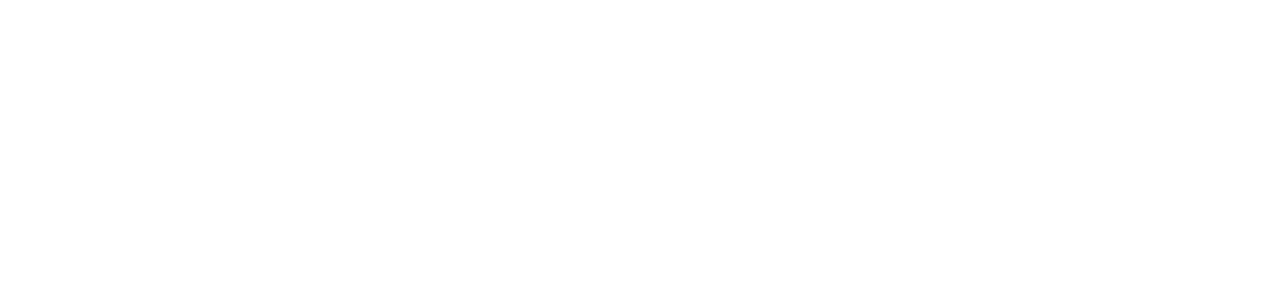
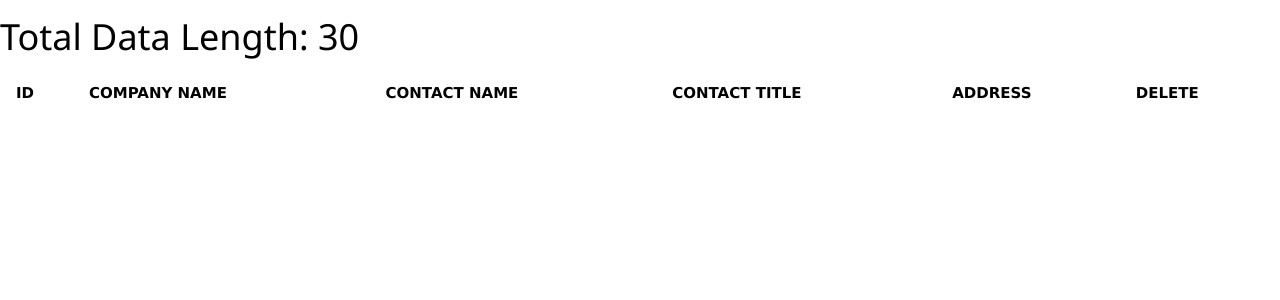
Before and after one commit to FakirHerif/techcareer-frontend-bootcamp-odevler, a React (Create React App) app in the folder odevProductsDataReact/odev-products-data/: page / in a window 1280 px wide. Shown: the top 300 px of the page. Built offline with nearby package versions, Linux system fonts and the light colour scheme.

Commit message:
w3 css and data headers added

```diff
--- a/odevProductsDataReact/odev-products-data/public/index.html
+++ b/odevProductsDataReact/odev-products-data/public/index.html
@@ -10,21 +10,12 @@
       content="Web site created using create-react-app"
     />
     <link rel="apple-touch-icon" href="%PUBLIC_URL%/logo192.png" />
-    <!--
-      manifest.json provides metadata used when your web app is installed on a
-      user's mobile device or desktop. See https://developers.google.com/web/fundamentals/web-app-manifest/
-    -->
+
     <link rel="manifest" href="%PUBLIC_URL%/manifest.json" />
-    <!--
-      Notice the use of %PUBLIC_URL% in the tags above.
-      It will be replaced with the URL of the `public` folder during the build.
-      Only files inside the `public` folder can be referenced from the HTML.
+    <title>React App</title>
 
-      Unlike "/favicon.ico" or "favicon.ico", "%PUBLIC_URL%/favicon.ico" will
-      work correctly both with client-side routing and a non-root public URL.
-      Learn how to configure a non-root public URL by running `npm run build`.
-    -->
-    <title>React App</title>
+    <link rel="stylesheet" href="https://www.w3schools.com/w3css/4/w3.css" />
+
   </head>
   <body>
     <noscript>You need to enable JavaScript to run this app.</noscript>
--- a/odevProductsDataReact/odev-products-data/src/App.js
+++ b/odevProductsDataReact/odev-products-data/src/App.js
@@ -1,10 +1,11 @@
+import Odev from "./Odev";
 
 
 function App() {
   return (
     <>
 
-
+    <Odev/>
 
 
     </>
--- /dev/null
+++ b/odevProductsDataReact/odev-products-data/src/Odev.jsx
@@ -0,0 +1,33 @@
+import React, { useState } from 'react'
+import {productsData} from './data/productsData'
+
+function Odev() {
+
+    const [datas, setDatas] = useState(productsData);
+
+
+  return (
+<>
+    <h1>Total Data Length: {datas.length}</h1>
+    <table className='w3-table w3-striped'>
+        <thead>
+            <tr>
+                <th>ID</th>
+                <th>COMPANY NAME</th>
+                <th>CONTACT NAME</th>
+                <th>CONTACT TITLE</th>
+                <th>ADDRESS</th>
+                <th>DELETE</th>
+            </tr>
+        </thead>
+    </table>
+
+
+
+
+
+</>
+  )
+}
+
+export default Odev
```
